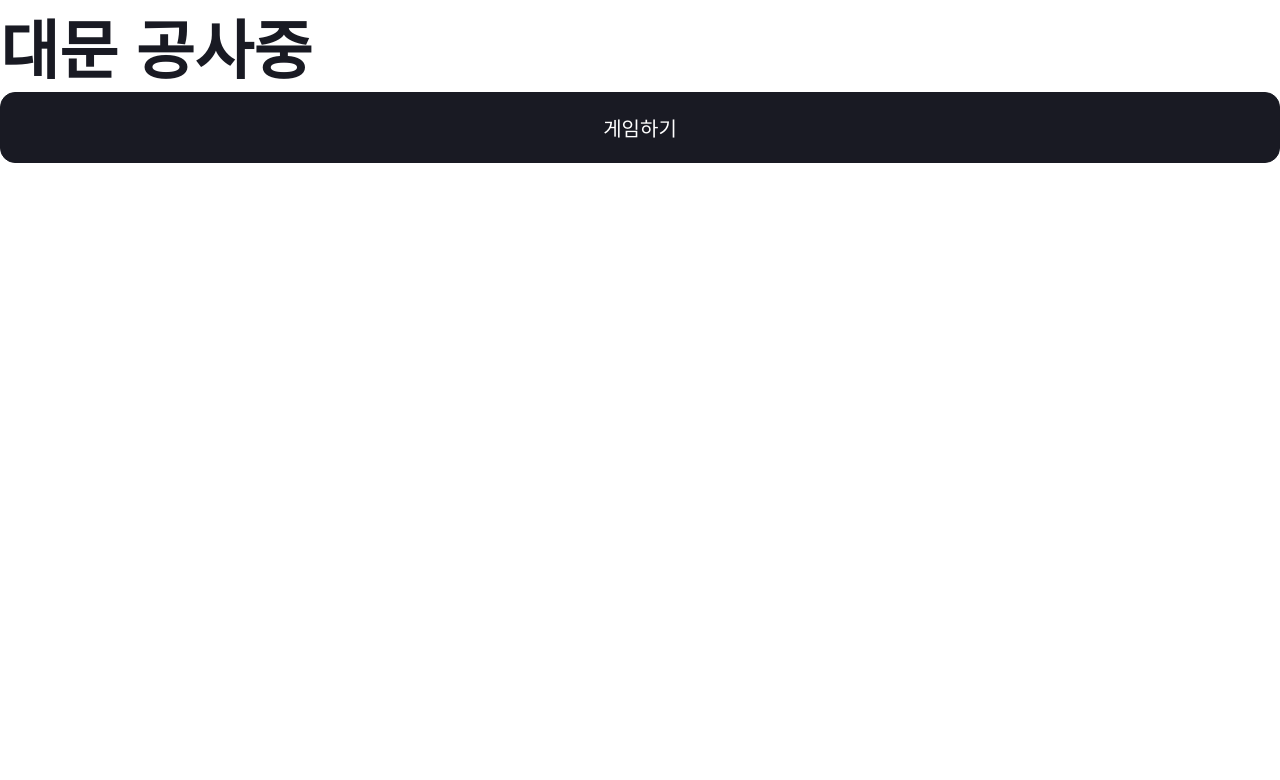
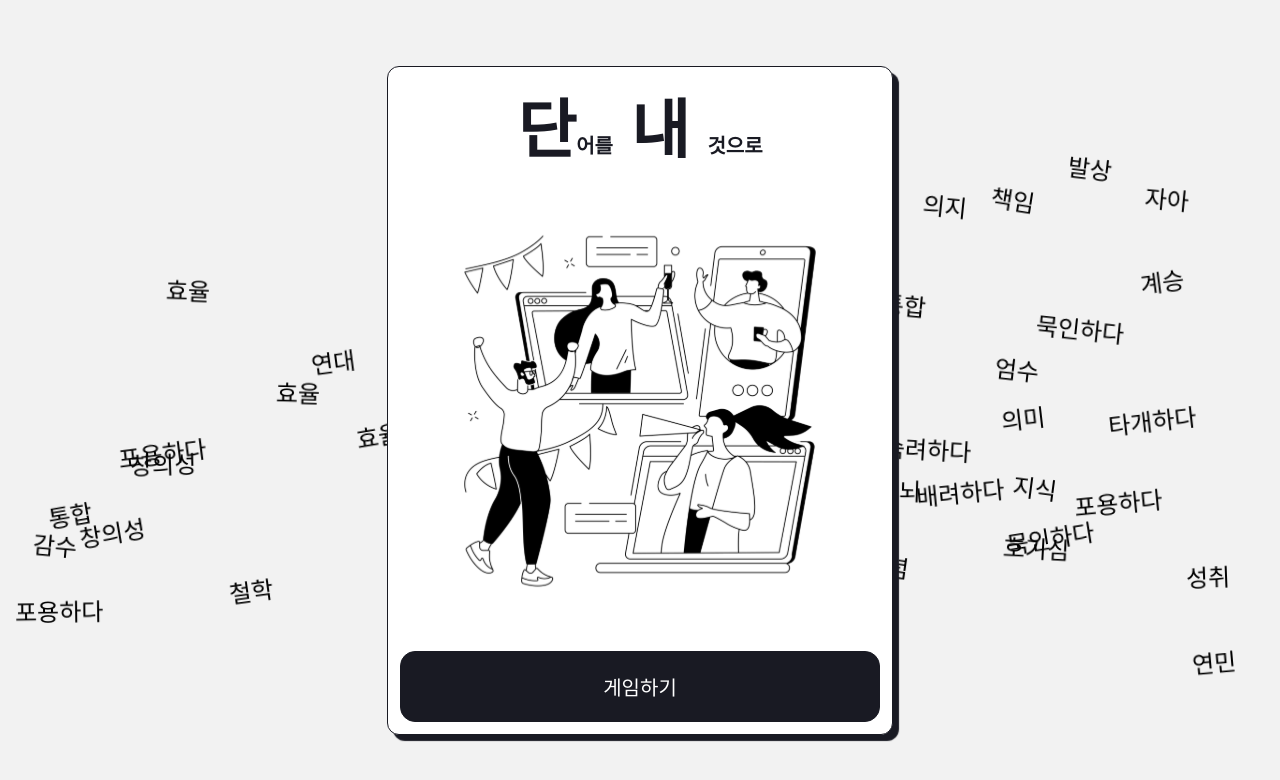
Before and after one commit to teamdannae/dannae, a Next.js app in the folder frontend/: page / in a window 1280 px wide. Shown: the top 780 px of the page. Built offline with nearby package versions, Linux system fonts and the light colour scheme.

Commit message:
feat: 랜딩 페이지 구현

```diff
--- a/frontend/src/app/page.module.scss
+++ b/frontend/src/app/page.module.scss
@@ -169,3 +169,75 @@ a.secondary {
     filter: invert();
   }
 } */
+
+.landingContainer {
+  position: relative;
+  width: 100vw;
+  height: 100vh;
+  overflow: hidden;
+  display: flex;
+  flex-direction: column;
+  align-items: center;
+  justify-content: center;
+  background-color: #f2f2f2;
+}
+
+.landingMain {
+  display: flex;
+  flex-direction: column;
+  align-items: center;
+  justify-content: center;
+  z-index: 2;
+  background-color: vars.$white-color;
+  border-radius: 12px;
+  padding: 12px;
+  border: vars.$border;
+  box-shadow: 6px 6px 1px #191a23;
+  transition: transform 0.3s cubic-bezier(0.25, 1, 0.5, 1);
+
+  &:hover {
+    transform: scale(1.1);
+  }
+}
+
+.fontChange {
+  font-family: var(--font-main);
+  font-size: vars.$font-size-p1;
+}
+
+.wordAnimationContainer {
+  position: absolute;
+  top: 0;
+  left: 0;
+  width: 100%;
+  height: 100%;
+  overflow: hidden;
+  z-index: 1;
+}
+
+.fallingWord {
+  position: absolute;
+  top: -10%;
+  left: var(--start-x);
+  font-family: var(--font-head);
+  font-size: 1.5rem;
+  color: black;
+  animation: fall var(--duration) linear infinite;
+  animation-delay: var(--delay);
+  white-space: nowrap;
+  z-index: var(--z-index);
+  transform: rotate(var(--rotate));
+}
+
+@keyframes fall {
+  0% {
+    transform: translateY(0) rotate(var(--rotate));
+  }
+  100% {
+    transform: translateY(110vh) rotate(var(--rotate));
+  }
+}
+
+.startButton {
+  width: 100%;
+}
--- a/frontend/src/app/page.tsx
+++ b/frontend/src/app/page.tsx
@@ -1,19 +1,125 @@
-"use client"
+"use client";
 
+import { useState, useEffect } from "react";
 import { useRouter } from "next/navigation";
 import { Button } from "./components";
+import styles from "./page.module.scss";
+import Image from "next/image";
 
 export default function Home() {
   const router = useRouter();
 
+  const words = [
+    "종식하다",
+    "조율하다",
+    "묵인하다",
+    "타개하다",
+    "규명하다",
+    "제압하다",
+    "포용하다",
+    "정착하다",
+    "배려하다",
+    "숙려하다",
+    "풍미",
+    "연대",
+    "통찰",
+    "계승",
+    "고찰",
+    "화합",
+    "동조",
+    "비축",
+    "귀감",
+    "안도",
+    "완화",
+    "박차",
+    "성취",
+    "자아",
+    "집념",
+    "통합",
+    "연계",
+    "환기",
+    "엄수",
+    "결단",
+    "발상",
+    "고뇌",
+    "절차",
+    "연민",
+    "관용",
+    "엄격",
+    "창의성",
+    "효율",
+    "감수",
+    "견지",
+    "의지",
+    "철학",
+    "신념",
+    "지혜",
+    "소망",
+    "의미",
+    "지식",
+    "잠재력",
+    "호기심",
+    "책임",
+  ];
+
+  const [fallingWords, setFallingWords] = useState<string[]>(
+    Array(50).fill("")
+  );
+
+  useEffect(() => {
+    setFallingWords(
+      fallingWords.map(() => words[Math.floor(Math.random() * words.length)])
+    );
+
+    const wordElements = document.querySelectorAll(
+      ".falling-word"
+    ) as NodeListOf<HTMLElement>;
+
+    wordElements.forEach((element) => {
+      const horizontalStart = Math.random() * 100;
+      const fallDuration = 5 + Math.random() * 5;
+      const delay = Math.random() * 3;
+      const rotate = Math.random() * 20 - 10;
+
+      element.style.setProperty("--start-x", `${horizontalStart}vw`);
+      element.style.setProperty("--duration", `${fallDuration}s`);
+      element.style.setProperty("--delay", `${delay}s`);
+      element.style.setProperty("--rotate", `${rotate}deg`);
+    });
+  }, []);
+
   const navigateToGame = () => {
     router.push("/lobby");
-  }
+  };
 
   return (
-    <div>
-      <h1>대문 공사중</h1>
-      <Button buttonText="게임하기" onClickEvent={navigateToGame} buttonColor="black"/>
+    <div className={styles.landingContainer}>
+      <div className={styles.landingMain}>
+        <h1>
+          단<span className={styles.fontChange}>어를</span> 내{" "}
+          <span className={styles.fontChange}>것으로</span>
+        </h1>
+        <Image
+          src="/illustration/illustration-home.svg"
+          alt="home illustration"
+          width={480}
+          height={480}
+        />
+        <div className={styles.startButton}>
+          <Button
+            buttonText="게임하기"
+            onClickEvent={navigateToGame}
+            buttonColor="black"
+          />
+        </div>
+      </div>
+      <div className={styles.wordAnimationContainer}>
+        {fallingWords.map((word, index) => (
+          <div key={index} className={`${styles.fallingWord} falling-word`}>
+            {word}
+          </div>
+        ))}
+      </div>
     </div>
   );
 }
```
Also changed, not shown: frontend/public/illustration/Illustration-home.svg (added).
